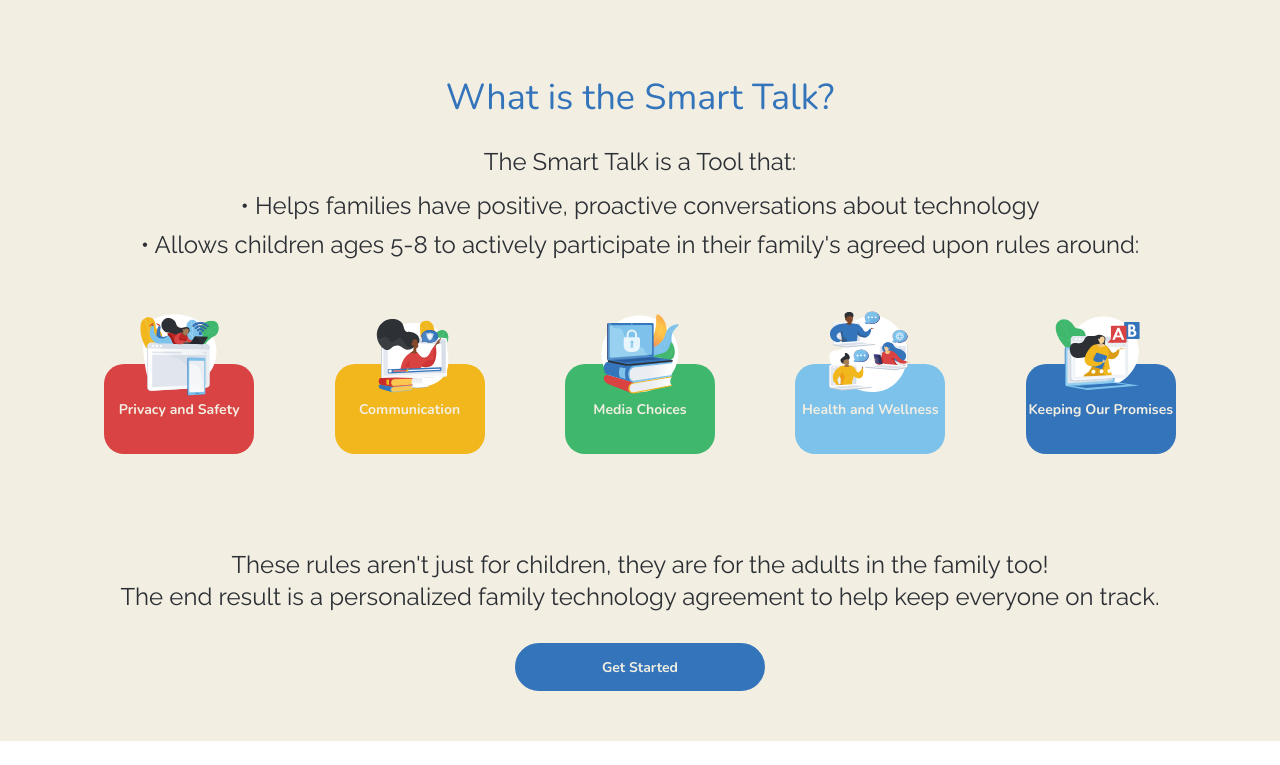
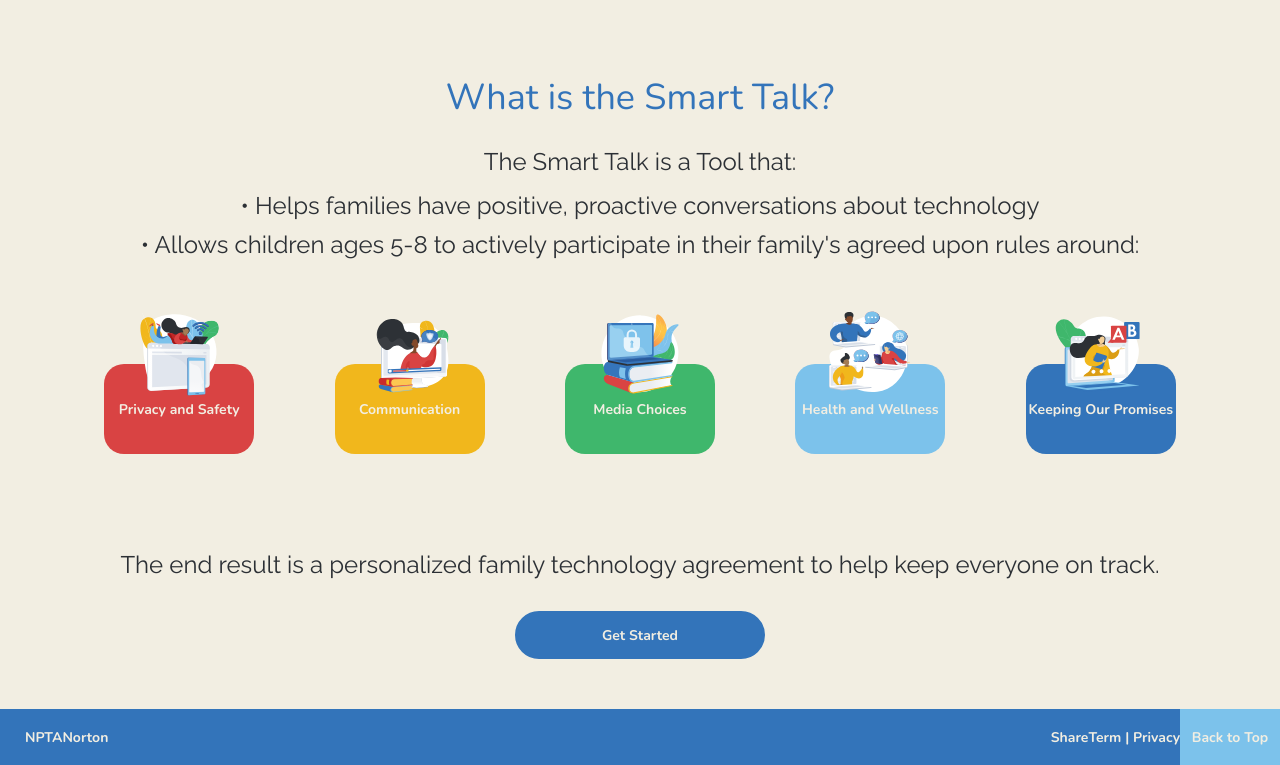
Before and after one commit to psaajc1420/national-pta, a React (Create React App) app in the folder client/: page /#/ in a window 1280 px wide. Shown: the part 507-1272 px from the top of the page. Before the commit the page ends 1248 px from the top, so only its background shows below. Built offline with nearby package versions, Linux system fonts and the light colour scheme.

Commit message:
tooltip on get started guest, footer in place

```diff
--- a/client/src/components/Box.tsx
+++ b/client/src/components/Box.tsx
@@ -5,6 +5,7 @@
 	children?: React.ReactNode;
 	width?: string | number;
 	height?: string | number;
+	minHeight?: string | number;
 	margin?: string | number;
 	padding?: string | number;
 	position?: 'static' | 'relative' | 'fixed' | 'absolute' | 'sticky';
@@ -31,6 +32,7 @@
 	children,
 	width,
 	height,
+	minHeight,
 	margin,
 	padding,
 	position,
@@ -56,6 +58,7 @@
 		<StyledBox
 			width={width}
 			height={height}
+			minHeight={minHeight}
 			margin={margin}
 			padding={padding}
 			position={position}
@@ -89,6 +92,7 @@
 		theme,
 		width,
 		height,
+		minHeight,
 		margin,
 		padding,
 		position,
@@ -111,6 +115,7 @@
 	}) => ({
 		width: width ? width : '100%',
 		height: height ? height : '100%',
+		minHeight: minHeight ? minHeight : undefined,
 		margin: margin ? margin : 0,
 		padding: padding ? padding : 0,
 		position: position ? position : 'relative',
--- a/client/src/components/Button.tsx
+++ b/client/src/components/Button.tsx
@@ -10,6 +10,7 @@
 	backgroundColor?: string;
 	border?: string;
 	disabled?: boolean;
+	borderRadius?: string;
 }
 
 const Button = ({
@@ -21,6 +22,7 @@
 	backgroundColor,
 	disabled,
 	border,
+	borderRadius,
 }: ButtonProps) => {
 	return (
 		<StyledButton
@@ -30,6 +32,7 @@
 			height={height}
 			backgroundColor={backgroundColor}
 			border={border}
+			borderRadius={borderRadius}
 			disabled={disabled}
 		>
 			{children}
@@ -40,7 +43,15 @@
 export default Button;
 
 const StyledButton = styled('button')<ButtonProps>(
-	({ theme, width, height, backgroundColor, border, disabled }) => ({
+	({
+		theme,
+		width,
+		height,
+		backgroundColor,
+		border,
+		borderRadius,
+		disabled,
+	}) => ({
 		backgroundColor: disabled
 			? theme.color.red
 			: backgroundColor
@@ -49,7 +60,7 @@
 		color: backgroundColor ? theme.color.white : theme.color.black,
 		width: width,
 		height: height,
-		borderRadius: 56,
+		borderRadius: borderRadius ? borderRadius : 56,
 		border: border ? border : `3px solid ${theme.color.blue}`,
 		cursor: 'pointer',
 		['&:hover']: {
--- /dev/null
+++ b/client/src/components/Footer.tsx
@@ -0,0 +1,76 @@
+import styled from '@emotion/styled';
+import { Box, Button, Text } from './index';
+import { useTheme } from '@emotion/react';
+import { Link } from 'react-router-dom';
+
+const Footer = () => {
+	const theme = useTheme();
+
+	const scrollToTop = () => {
+		document.body.scrollTop = 0;
+		document.documentElement.scrollTop = 0;
+	};
+	return (
+		<Box
+			width='100%'
+			height={56}
+			display='flex'
+			justify='space-between'
+			align='center'
+			backgroundColor={theme.color.blue}
+			position='absolute'
+			right={0}
+			bottom={0}
+		>
+			<Box
+				width='auto'
+				height='100%'
+				display='flex'
+				justify='center'
+				align='center'
+				padding='0 25px'
+			>
+				<Text typography='heading' color={theme.color.white}>
+					NPTA
+				</Text>
+				<Text typography='heading' color={theme.color.white}>
+					Norton
+				</Text>
+			</Box>
+			<Box
+				width='auto'
+				height='100%'
+				display='flex'
+				justify='center'
+				align='center'
+			>
+				<Text typography='heading' color={theme.color.white}>
+					Share
+				</Text>
+				<Text typography='heading' color={theme.color.white}>
+					Term | Privacy
+				</Text>
+				<Button
+					width={100}
+					height='100%'
+					border='none'
+					backgroundColor={theme.color.lightBlue}
+					borderRadius='none'
+					onClick={scrollToTop}
+				>
+					<Text
+						typography='heading'
+						textAlign='center'
+						color={theme.color.white}
+					>
+						Back to Top
+					</Text>
+				</Button>
+			</Box>
+		</Box>
+	);
+};
+
+export default Footer;
+
+const StyledFooter = styled(Box)(() => ({}));
--- a/client/src/components/Header.tsx
+++ b/client/src/components/Header.tsx
@@ -1,4 +1,3 @@
-import React from 'react';
 import styled from '@emotion/styled';
 import { Box, LanguageDropdown, Text } from './index';
 import { useTheme } from '@emotion/react';
--- a/client/src/components/Layout.tsx
+++ b/client/src/components/Layout.tsx
@@ -1,12 +1,12 @@
 import React from 'react';
-import { Box, Header } from './index';
+import { Box, Header, Footer } from './index';
 import { useTheme } from '@emotion/react';
 
 const Layout = ({ children }: { children: React.ReactNode }) => {
 	const theme = useTheme();
 	return (
 		<Box
-			width='100vw'
+			width='100%'
 			height='100vh'
 			display='flex'
 			justify='flex-start'
@@ -14,6 +14,9 @@
 			flexDirection='column'
 			margin={0}
 			backgroundColor={theme.color.white}
+			position='absolute'
+			right={0}
+			top={0}
 		>
 			<Header />
 			<Box
@@ -21,9 +24,11 @@
 				height='100%'
 				display='block'
 				backgroundColor='inherit'
-				margin='80px 0'
+				padding='80px 0 56px 0'
+				position='relative'
 			>
 				{children}
+				<Footer />
 			</Box>
 		</Box>
 	);
--- a/client/src/components/index.ts
+++ b/client/src/components/index.ts
@@ -1,5 +1,6 @@
 export { default as Box } from './Box';
 export { default as Button } from './Button';
+export { default as Footer } from './Footer';
 export { default as Header } from './Header';
 export { default as LanguageDropdown } from './LanguageDropdown';
 export { default as Layout } from './Layout';
--- a/client/src/pages/auth/Register.tsx
+++ b/client/src/pages/auth/Register.tsx
@@ -7,7 +7,13 @@
 	const theme = useTheme();
 	return (
 		<Layout>
-			<Box width='100%' height='100%' center backgroundColor='inherit'>
+			<Box
+				width='100%'
+				height='100%'
+				center
+				backgroundColor='inherit'
+				border='2px solid red'
+			>
 				<Box
 					width='75%'
 					height={350}
--- a/client/src/pages/home/Home.tsx
+++ b/client/src/pages/home/Home.tsx
@@ -163,9 +163,8 @@
 							color={theme.color.black}
 							lineHeight='32px'
 						>
-							These rules aren&apos;t just for children, they are for the adults
-							in the family too! <br /> The end result is a personalized family
-							technology agreement to help keep everyone on track.
+							The end result is a personalized family technology agreement to
+							help keep everyone on track.
 						</Text>
 					</Box>
 					<Box
```
